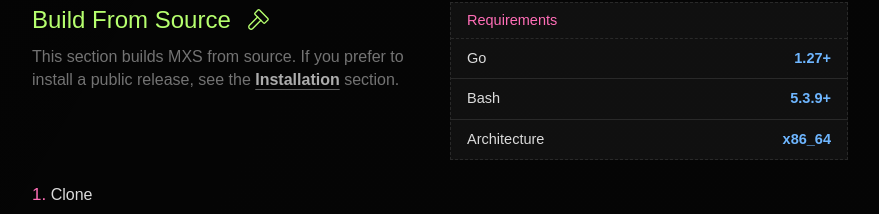
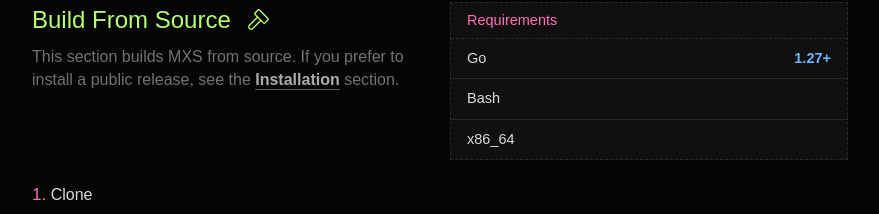
Before and after one commit to yuriongit/mxs-web, a React (Vite) app: page / in a window 1280 px wide. Shown: the part 2359-2573 px from the top of the page, without its empty margins (200-1079 px from the left). Built offline with nearby package versions, Linux system fonts and the light colour scheme; a web font is replaced by a local one.

Commit message:
feat(section-installation-reqs)!: update build-from-source requirement fields

```diff
--- a/src/info.js
+++ b/src/info.js
@@ -64,12 +64,13 @@ export const systems = [
 ]
 
 export const buildFromSourceReqs = [
-  { name: "Go", version: "1.27+" },
+  { type: null, name: "Go", version: "1.27+" },
   {
+    type: "Shell",
     name: "Bash",
-    version: "5.3.9+",
+    version: null,
   },
-  { name: "Architecture", version: "x86_64" },
+  { type: "Architecture", name: "x86_64" },
 ]
 
 export const installationReqs = [
```
